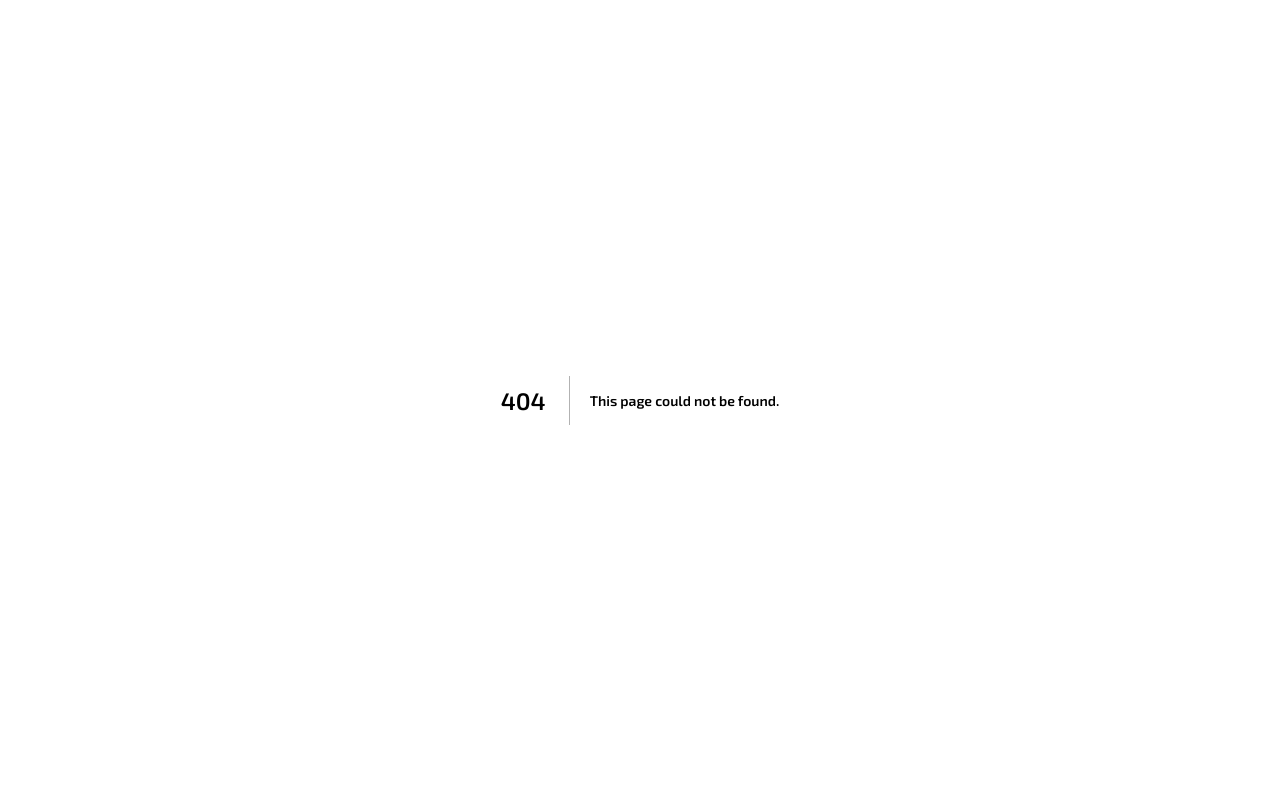
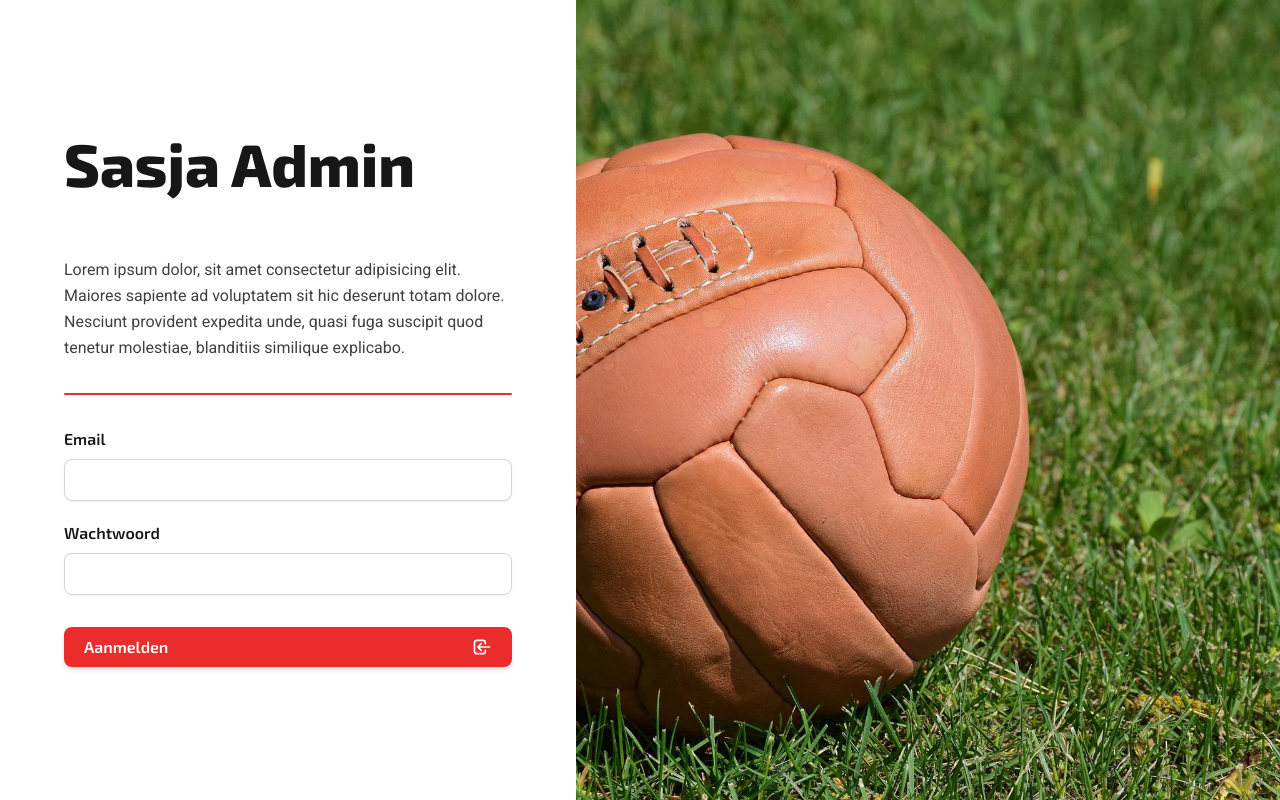
Before and after one commit to briannice/sasja, a Next.js app: page /admin/login in a window 1280 px wide. Before the commit this address had no page. Built offline with nearby package versions, Linux system fonts and the light colour scheme.

Commit message:
admin login page layout

```diff
--- a/src/components/input/InputDate.tsx
+++ b/src/components/input/InputDate.tsx
@@ -4,14 +4,14 @@ import React, { ChangeEventHandler } from 'react'
 import { dateToString } from 'src/utils/date'
 
 type Props = {
-  info: string
   name: string
   onChange: (v: Timestamp) => void
   value: Timestamp
   className?: string | undefined
+  info?: string | undefined
 }
 
-export default function InputDate({ info, name, onChange, value, className }: Props) {
+export default function InputDate({ name, onChange, value, className, info }: Props) {
   const inputValue = dateToString(value.toDate(), 'YYYY-MM-DD')
 
   const onChangeInput: ChangeEventHandler<HTMLInputElement> = (e) => {
--- a/src/components/input/InputDateTime.tsx
+++ b/src/components/input/InputDateTime.tsx
@@ -4,14 +4,14 @@ import React, { ChangeEventHandler } from 'react'
 import { dateToString } from 'src/utils/date'
 
 type Props = {
-  info: string
   name: string
   onChange: (v: Timestamp) => void
   value: Timestamp
   className?: string | undefined
+  info?: string | undefined
 }
 
-export default function InputDateTime({ info, name, onChange, value, className }: Props) {
+export default function InputDateTime({ name, onChange, value, className, info }: Props) {
   const inputValue = dateToString(value.toDate(), 'YYYY-MM-DDTHH:mm')
 
   const onChangeInput: ChangeEventHandler<HTMLInputElement> = (e) => {
--- a/src/components/input/InputText.tsx
+++ b/src/components/input/InputText.tsx
@@ -2,15 +2,15 @@ import InputWrapper from '@components/input/InputWrapper'
 import React from 'react'
 
 type Props = {
-  info: string
   name: string
   onChange: (v: string) => void
   type: 'text' | 'password' | 'email'
   value: string
   className?: string | undefined
+  info?: string | undefined
 }
 
-export default function InputText({ info, name, onChange, type, value, className }: Props) {
+export default function InputText({ name, onChange, type, value, className, info }: Props) {
   return (
     <InputWrapper name={name} info={info} className={className}>
       <input
--- a/src/components/input/InputWrapper.tsx
+++ b/src/components/input/InputWrapper.tsx
@@ -5,12 +5,12 @@ import { useState } from 'react'
 
 type Props = {
   children: ReactNode
-  info: string
   name: string
   className?: string | undefined
+  info?: string | undefined
 }
 
-export default function InputWrapper({ children, info, name, className }: Props) {
+export default function InputWrapper({ children, name, className, info }: Props) {
   const [showInfo, setShowInfo] = useState(false)
 
   return (
@@ -18,6 +18,8 @@ export default function InputWrapper({ children, info, name, className }: Props)
       <label htmlFor={name} className="block font-exo">
         {name}
       </label>
+      {info && (
+        <>
           <div className="flex items-center justify-end">
             <QuestionMarkCircleIcon
               onMouseEnter={() => setShowInfo(true)}
@@ -30,6 +32,8 @@ export default function InputWrapper({ children, info, name, className }: Props)
               {info}
             </p>
           )}
+        </>
+      )}
       <div className="col-span-2">{children}</div>
     </div>
   )
--- /dev/null
+++ b/src/pages/admin/login.tsx
@@ -0,0 +1,41 @@
+import InputText from '@components/input/InputText'
+import { LoginIcon } from '@heroicons/react/outline'
+import Image from 'next/image'
+import React, { useState } from 'react'
+
+export default function LoginPage() {
+  const [email, setEmail] = useState('')
+  const [password, setPassword] = useState('')
+
+  return (
+    <main className="flex h-screen flex-row-reverse">
+      <h1 className="sr-only">Sasja Admin Login</h1>
+      <figure className="relative flex-auto">
+        <Image src="/handball-field.jpg" alt="handball field" layout="fill" objectFit="cover" />
+      </figure>
+      <section className="relative flex max-w-xl flex-col justify-center px-16">
+        <h2 className="text-6xl font-extrabold">Sasja Admin</h2>
+        <p className="mt-16 leading-relaxed text-dark">
+          Lorem ipsum dolor, sit amet consectetur adipisicing elit. Maiores sapiente ad voluptatem
+          sit hic deserunt totam dolore. Nesciunt provident expedita unde, quasi fuga suscipit quod
+          tenetur molestiae, blanditiis similique explicabo.
+        </p>
+        <span className="mt-8 block h-0.5 rounded-full bg-primary" />
+        <form className="mt-8">
+          <InputText type="email" name="Email" value={email} onChange={setEmail} />
+          <InputText
+            type="password"
+            name="Wachtwoord"
+            value={password}
+            onChange={setPassword}
+            className="mt-5"
+          />
+          <button className="btn btn-primary btn-text-icon mt-8 w-full justify-between">
+            <span>Aanmelden</span>
+            <LoginIcon />
+          </button>
+        </form>
+      </section>
+    </main>
+  )
+}
```
Also changed, not shown: public/handball-field.jpg (added). Lines whose indentation alone changed are shown as unchanged.
